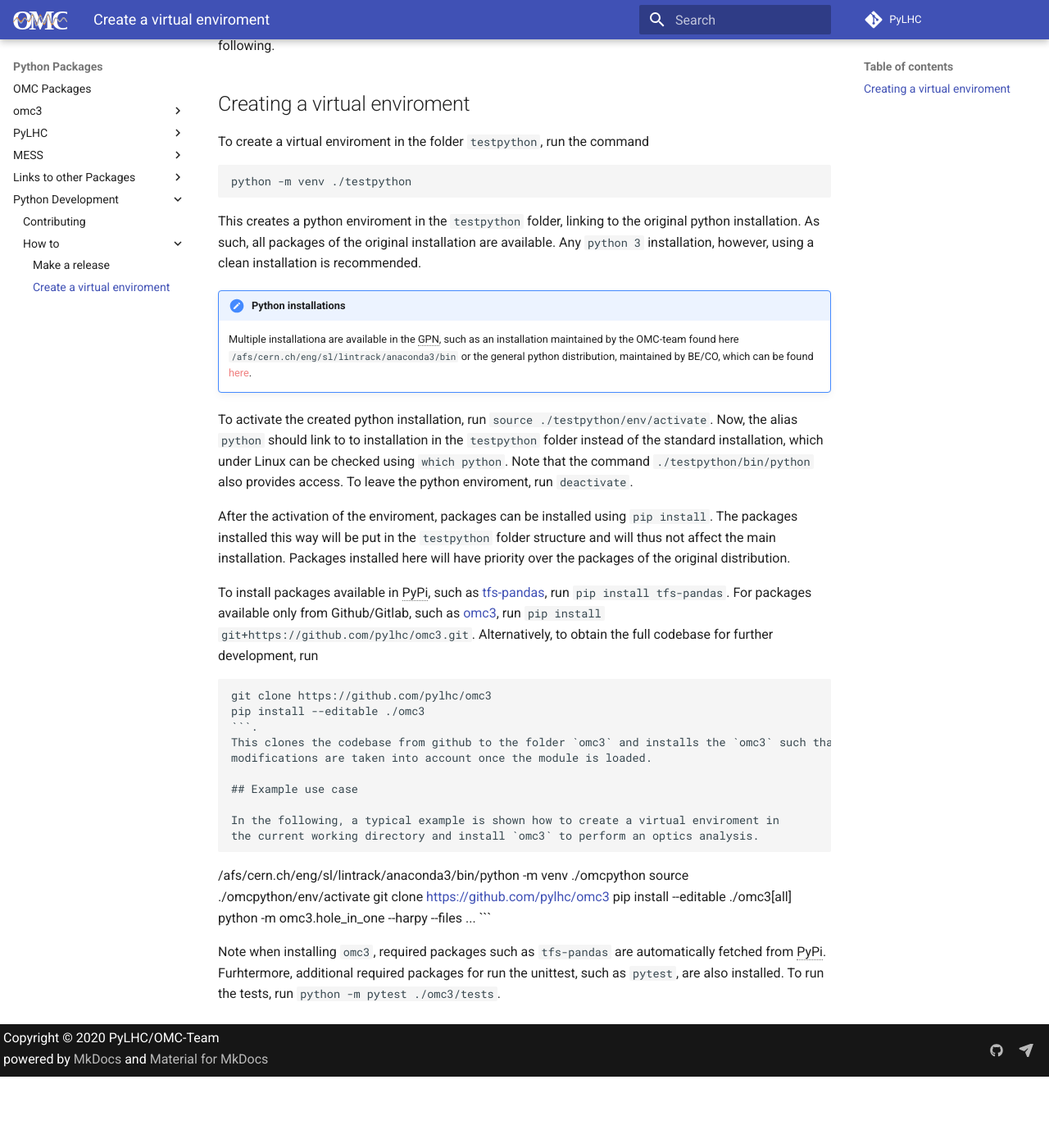
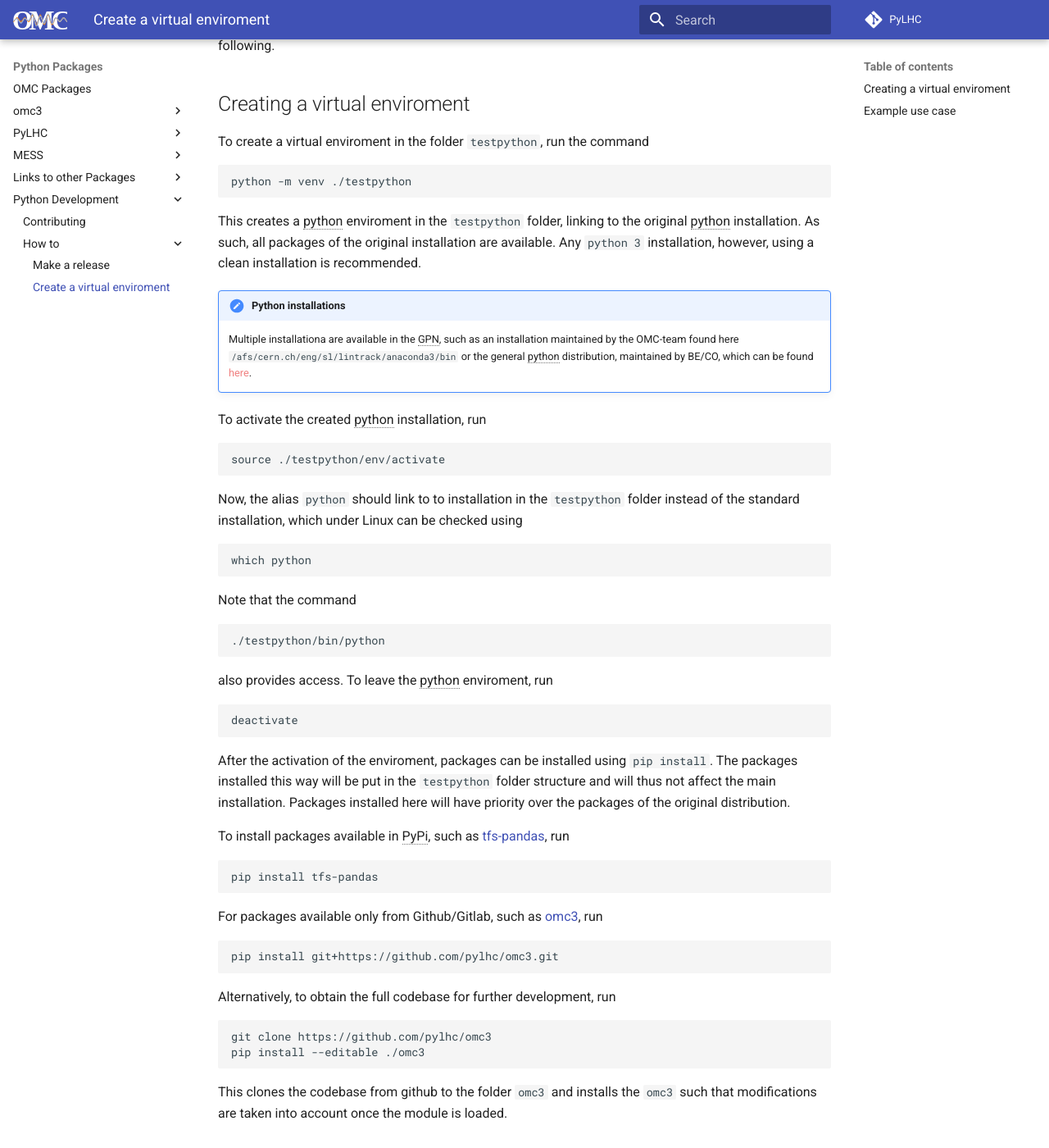
Before and after one commit to pylhc/pylhc.github.io, an MkDocs documentation site: the page built from docs/packages/development/howto_venv.md, in a window 1280 px wide and 1400 px high, scrolled down 447 px. Shown: the whole window at 82% size. Built offline with MkDocs 1.6.1 and Material for MkDocs 9.7.7, drawn with Linux system fonts in a browser that asks for light colours; before the commit the page ends 1760 px from its top, so only the background shows below that; some of the changed text lies outside the part shown.

Commit message:
fixing some formatting

````diff
--- a/docs/packages/development/howto_venv.md
+++ b/docs/packages/development/howto_venv.md
@@ -28,19 +28,34 @@ however, using a clean installation is recommended.
 
 !!! note "Python installations"
     Multiple installationa are available in the GPN, such as an installation maintained
-    by the OMC-team found here ```/afs/cern.ch/eng/sl/lintrack/anaconda3/bin```
+    by the OMC-team found here `/afs/cern.ch/eng/sl/lintrack/anaconda3/bin`
     or the general python distribution, maintained by BE/CO, which can be found [here][acc-py]{target=_blank .cern_internal}.
 
 To activate the created python installation, run
-```source ./testpython/env/activate```.
+
+```
+source ./testpython/env/activate
+```
+
 Now, the alias `python` should link to to installation in the `testpython` folder instead of the standard installation,
 which under Linux can be checked using
-```which python```.
+
+```
+which python
+```
+
 Note that the command
-```./testpython/bin/python```
+
+```
+./testpython/bin/python
+```
+
 also provides access.
 To leave the python enviroment, run
-```deactivate```.
+
+```
+deactivate
+```
 
 After the activation of the enviroment, packages can be installed using `pip install`.
 The packages installed this way will be put in the `testpython` folder structure and
@@ -48,14 +63,24 @@ will thus not affect the main installation. Packages installed here will have pr
 packages of the original distribution.
 
 To install packages available in PyPi, such as [tfs-pandas][tfspandas]{target=blank}, run
-```pip install tfs-pandas```.
+
+```
+pip install tfs-pandas
+```
+
 For packages available only from Github/Gitlab, such as [omc3][omc3]{target=blank}, run
-```pip install git+https://github.com/pylhc/omc3.git```.
+
+```
+pip install git+https://github.com/pylhc/omc3.git
+```
+
 Alternatively, to obtain the full codebase for further development, run
+
 ```
 git clone https://github.com/pylhc/omc3
 pip install --editable ./omc3
-```.
+```
+
 This clones the codebase from github to the folder `omc3` and installs the `omc3` such that
 modifications are taken into account once the module is loaded.
 
@@ -72,13 +97,15 @@ pip install --editable ./omc3[all]
 python -m omc3.hole_in_one --harpy --files ...
 ```
 
+
 Note when installing `omc3`, required packages such as `tfs-pandas` are automatically
 fetched from PyPi. Furhtermore, additional required packages for run the unittest, such as `pytest`,
 are also installed. To run the tests, run
-```python -m pytest ./omc3/tests```.
+```
+python -m pytest ./omc3/tests
+```
 
-
-
+*[python]: if you don't know what python is, this website might not be for you
 *[GPN]: CERN General Public Network
 *[PyPi]: Default Python Package Index
 
````
